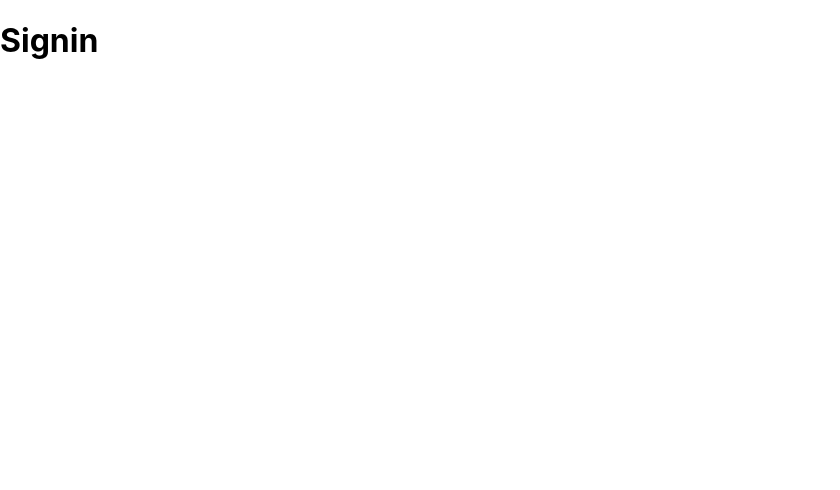
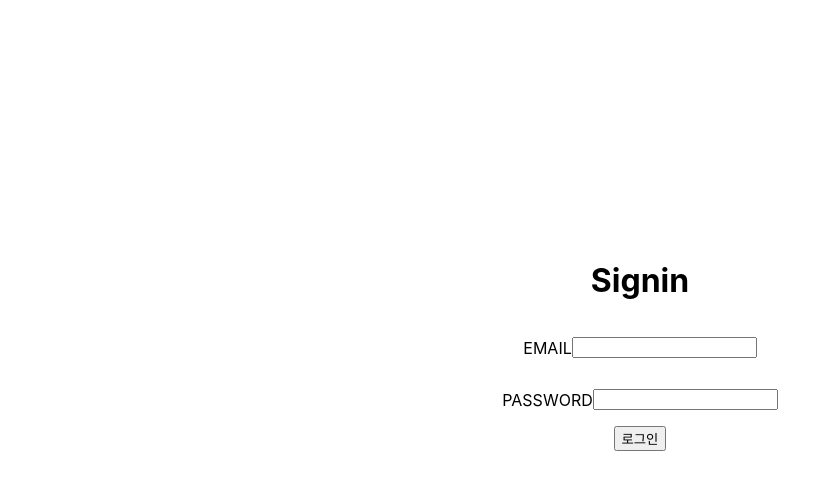
Before and after one commit to gilyeon00/wanted-pre-onboarding-frontend, a React (Create React App) app: page /signin in a window 1280 px wide. Shown: the top 490 px of the page, without its empty margins (0-840 px from the left). Built offline with nearby package versions, Linux system fonts and the light colour scheme.

Commit message:
design: 기본적인 html 및 css

```diff
--- a/src/App.css
+++ b/src/App.css
@@ -0,0 +1,11 @@
+.field{
+    display: flex;
+    margin: auto;
+    align-items: center;
+    justify-content: center;
+}
+
+.container{
+    text-align: center;
+    padding-top: 30vh;
+}
--- a/src/component/Signin.jsx
+++ b/src/component/Signin.jsx
@@ -2,8 +2,20 @@ import React from 'react';
 
 const Signin = () => {
     return (
-        <div>
+        <div className='container'>
             <h1>Signin</h1>
+            <div className='field'>
+                <p>EMAIL</p>
+                <input data-testid="email-input" />
+            </div>
+            <div className='field'>
+                <p>PASSWORD</p>
+                <input data-testid="password-input" />
+            </div>
+            <div className='field'>
+                <button data-testid="signin-button">로그인</button>
+            </div>
+
         </div>
     );
 };
--- a/src/component/Signup.jsx
+++ b/src/component/Signup.jsx
@@ -2,8 +2,19 @@ import React from 'react';
 
 const Signup = () => {
     return (
-        <div>
+        <div className='container'>
             <h1>Signup</h1>
+            <div className='field'>
+                <p>EMAIL</p>
+                <input data-testid="email-input" />
+            </div>
+            <div className='field'>
+                <p>PASSWORD</p>
+                <input data-testid="password-input" />
+            </div>
+            <div className='field'>
+                <button data-testid="signup-button">회원가입</button>
+            </div>
         </div>
     );
 };
```
Also changed, not shown: 1 other file (tests, documents, lock files or other folders).
